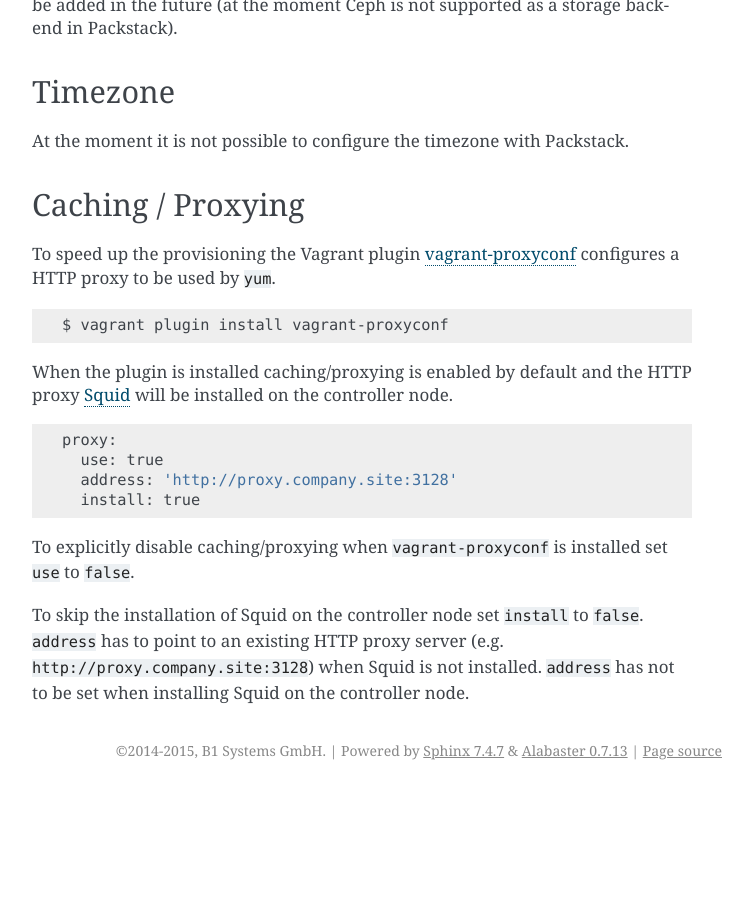
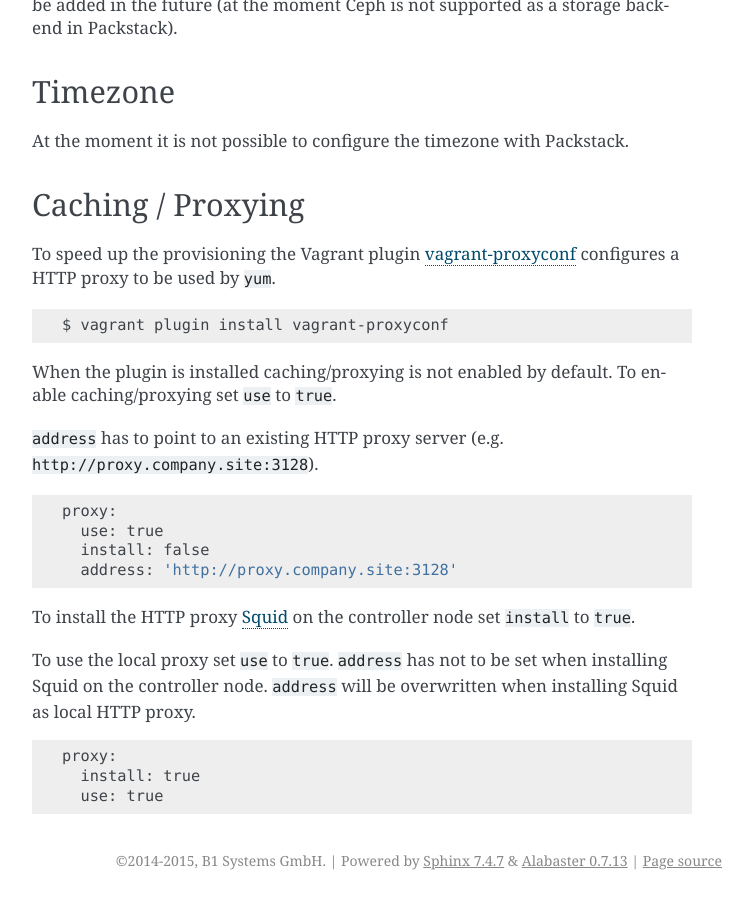
Before and after one commit to stackforge/packstack-vagrant, a Sphinx documentation site: the page built from doc/source/configuration.rst, in a window 1280 px wide and 900 px high, scrolled down 2028 px. Shown: the whole window, without its empty margins (388-1141 px from the left). Built offline with Sphinx 7.4.7, drawn with Linux system fonts in a browser that asks for light colours; before the commit the page ends 2818 px from its top, so only the background shows below that.

Commit message:
Do not enable proxy by default and extend proxy documentation
Change-Id: I80269d6a48eba9bf2ac8012aedf68efba70315c1

```diff
--- a/doc/source/configuration.rst
+++ b/doc/source/configuration.rst
@@ -125,21 +125,28 @@
 
     $ vagrant plugin install vagrant-proxyconf
 
-When the plugin is installed caching/proxying is enabled by default and the
-HTTP proxy `Squid <http://www.squid-cache.org/>`__ will be installed on the
-controller node.
+When the plugin is installed caching/proxying is not enabled by default. To
+enable caching/proxying set ``use`` to ``true``.
+
+``address`` has to point to an existing HTTP proxy server (e.g.
+``http://proxy.company.site:3128``).
 
 ::
 
   proxy:
     use: true
+    install: false
     address: 'http://proxy.company.site:3128'
+
+To install the HTTP proxy `Squid <http://www.squid-cache.org/>`__ on the
+controller node set ``install`` to ``true``.
+
+To use the local proxy set ``use`` to ``true``.  ``address`` has not to
+be set when installing Squid on the controller node. ``address`` will be
+overwritten when installing Squid as local HTTP proxy.
+
+::
+
+  proxy:
     install: true
-
-To explicitly disable caching/proxying when ``vagrant-proxyconf`` is installed
-set ``use`` to ``false``.
-
-To skip the installation of Squid on the controller node set ``install``
-to ``false``. ``address`` has to point to an existing HTTP proxy server (e.g.
-``http://proxy.company.site:3128``) when Squid is not installed. ``address``
-has not to be set when installing Squid on the controller node.
+    use: true
```
Also changed, not shown: 1 other file.
